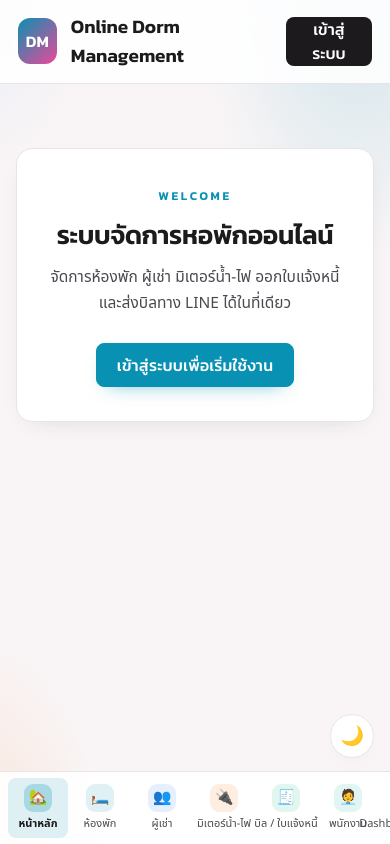
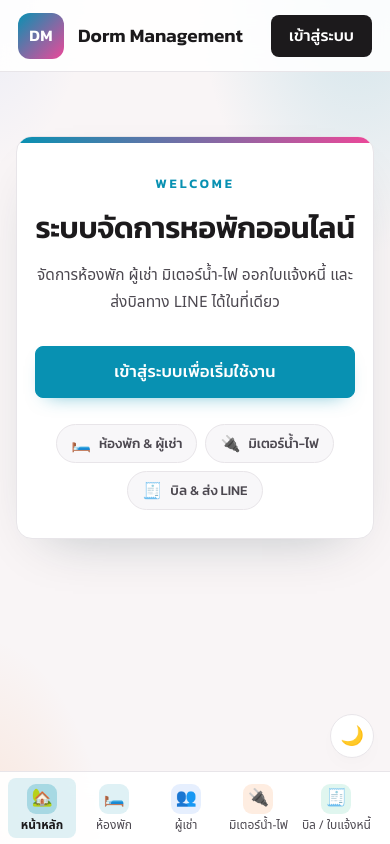
Before and after one commit to RaRoiz/OnlineDormManagement, a website built with Vite: page frontend/index.html in a window 390 px wide. Built offline with nearby package versions, Linux system fonts and the light colour scheme; a web font is replaced by a local one.

Commit message:
แก้ home

```diff
--- a/frontend/index.html
+++ b/frontend/index.html
@@ -33,7 +33,7 @@
         <span class="brand-logo">DM</span>
 
         <span class="brand-text">
-          <strong>Online Dorm Management</strong>
+          <strong>Dorm Management</strong>
           <small>ระบบจัดการหอพักออนไลน์</small>
         </span>
       </a>
@@ -85,6 +85,23 @@
         >
           เข้าสู่ระบบเพื่อเริ่มใช้งาน
         </button>
+
+        <ul class="welcome-features">
+          <li class="welcome-feature">
+            <span class="welcome-feature-icon">🛏️</span>
+            <span>ห้องพัก &amp; ผู้เช่า</span>
+          </li>
+
+          <li class="welcome-feature">
+            <span class="welcome-feature-icon">🔌</span>
+            <span>มิเตอร์น้ำ-ไฟ</span>
+          </li>
+
+          <li class="welcome-feature">
+            <span class="welcome-feature-icon">🧾</span>
+            <span>บิล &amp; ส่ง LINE</span>
+          </li>
+        </ul>
       </section>
 
       <!-- ล็อกอินแล้ว: Dashboard -->
--- a/frontend/src/pages/home/home.css
+++ b/frontend/src/pages/home/home.css
@@ -28,6 +28,8 @@
   display: flex;
   align-items: center;
   gap: 14px;
+
+  min-width: 0;
 }
 
 .brand-logo {
@@ -54,12 +56,19 @@
   display: flex;
   flex-direction: column;
   gap: 2px;
+
+  min-width: 0;
 }
 
 .brand-text strong {
+  display: block;
+  overflow: hidden;
+
   font-family: var(--font-display);
   font-size: 19px;
   font-weight: 600;
+  white-space: nowrap;
+  text-overflow: ellipsis;
 }
 
 .brand-text small {
@@ -98,6 +107,8 @@
 }
 
 .auth-button {
+  flex: none;
+
   min-height: 42px;
   padding: 0 18px;
 
@@ -109,6 +120,7 @@
 
   font-family: var(--font-display);
   font-weight: 500;
+  white-space: nowrap;
 
   transition: background 0.18s ease, color 0.18s ease,
     transform 0.18s ease, opacity 0.18s ease;
@@ -170,37 +182,99 @@
 ========================= */
 
 .welcome-hero {
-  max-width: 620px;
-  margin: 8vh auto 0;
+  position: relative;
+  overflow: hidden;
 
-  padding: 46px 42px;
+  max-width: 660px;
+  margin: 7vh auto 0;
+
+  padding: 52px 42px 46px;
 
   background: var(--surface);
   border: 1px solid var(--line);
   border-radius: var(--r-lg);
 
-  box-shadow: var(--shadow);
+  box-shadow: var(--shadow-lg);
   text-align: center;
+}
+
+.welcome-hero::before {
+  content: "";
+  position: absolute;
+  inset: 0 0 auto 0;
+
+  height: 6px;
+
+  background: linear-gradient(
+    90deg,
+    var(--brand),
+    #ec4899
+  );
 }
 
 .welcome-hero[hidden] {
   display: none;
 }
 
+.welcome-hero .eyebrow-text {
+  font-size: 13px;
+}
+
 .welcome-hero h1 {
-  margin: 12px 0 0;
+  margin: 14px 0 0;
 
-  font-size: clamp(26px, 4vw, 36px);
+  font-size: clamp(30px, 5.5vw, 42px);
   line-height: 1.2;
 }
 
 .welcome-hero p {
-  max-width: 42ch;
-  margin: 14px auto 26px;
+  max-width: 46ch;
+  margin: 16px auto 30px;
 
   color: var(--ink-soft);
-  font-size: 15.5px;
-  line-height: 1.7;
+  font-size: 17px;
+  line-height: 1.75;
+}
+
+.welcome-hero .primary-button {
+  min-height: 52px;
+  padding: 0 30px;
+
+  font-size: 16.5px;
+}
+
+.welcome-features {
+  display: flex;
+  flex-wrap: wrap;
+  justify-content: center;
+  gap: 10px;
+
+  margin: 30px 0 0;
+  padding: 0;
+
+  list-style: none;
+}
+
+.welcome-feature {
+  display: flex;
+  align-items: center;
+  gap: 8px;
+
+  padding: 9px 16px;
+
+  color: var(--ink-soft);
+  background: var(--surface-2);
+  border: 1px solid var(--line);
+  border-radius: var(--r-pill);
+
+  font-family: var(--font-display);
+  font-size: 14px;
+  font-weight: 500;
+}
+
+.welcome-feature-icon {
+  font-size: 16px;
+  line-height: 1;
 }
 
 /* =========================
@@ -517,7 +591,21 @@
 
   .welcome-hero {
     margin-top: 4vh;
-    padding: 34px 22px;
+    padding: 40px 22px 32px;
+  }
+
+  .welcome-hero .primary-button {
+    width: 100%;
+  }
+
+  .welcome-features {
+    gap: 8px;
+    margin-top: 26px;
+  }
+
+  .welcome-feature {
+    padding: 8px 14px;
+    font-size: 13.5px;
   }
 }
 
@@ -525,6 +613,14 @@
   .brand-text small,
   .user-info {
     display: none;
+  }
+
+  .welcome-hero {
+    padding: 34px 18px 28px;
+  }
+
+  .welcome-hero p {
+    font-size: 15.5px;
   }
 
   .stat-grid {
--- a/frontend/src/styles/theme.css
+++ b/frontend/src/styles/theme.css
@@ -1930,7 +1930,7 @@ body.has-sidebar {
     width: 100%;
 
     flex-direction: row;
-    gap: 2px;
+    gap: 4px;
 
     padding: 6px 8px
       calc(6px + env(safe-area-inset-bottom, 0px));
@@ -1948,26 +1948,28 @@ body.has-sidebar {
   }
 
   .sidebar-link {
-    flex: 1;
+    flex: 1 0 auto;
     flex-direction: column;
     justify-content: center;
-    gap: 3px;
-
-    min-width: 60px;
-    min-height: 56px;
-    padding: 6px 4px;
-
-    font-size: 11px;
+    gap: 4px;
+
+    min-width: 68px;
+    min-height: 60px;
+    padding: 6px 5px;
+
+    font-size: 12px;
     font-weight: 500;
     text-align: center;
-    white-space: nowrap;
+    white-space: normal;
+    word-break: keep-all;
+    line-height: 1.2;
   }
 
   .sidebar-icon {
-    width: 28px;
-    height: 28px;
-
-    font-size: 15px;
+    width: 30px;
+    height: 30px;
+
+    font-size: 17px;
   }
 
   /* เลื่อนปุ่มสลับธีมกับ toast ให้พ้นแถบเมนูล่าง */
```
